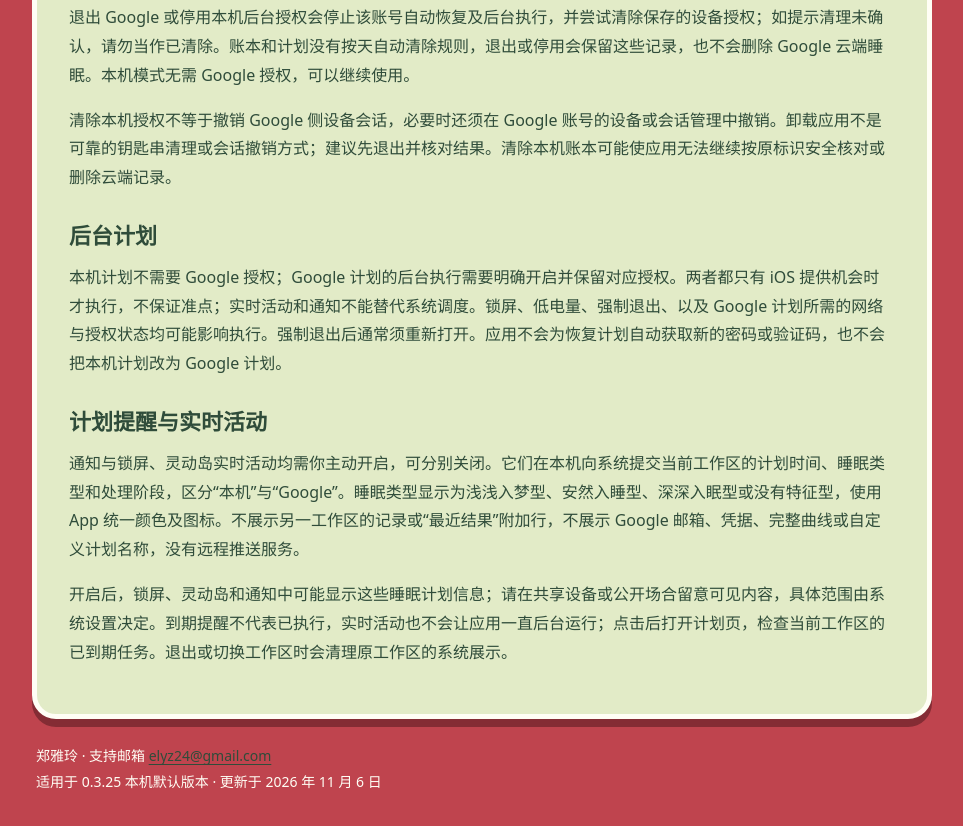
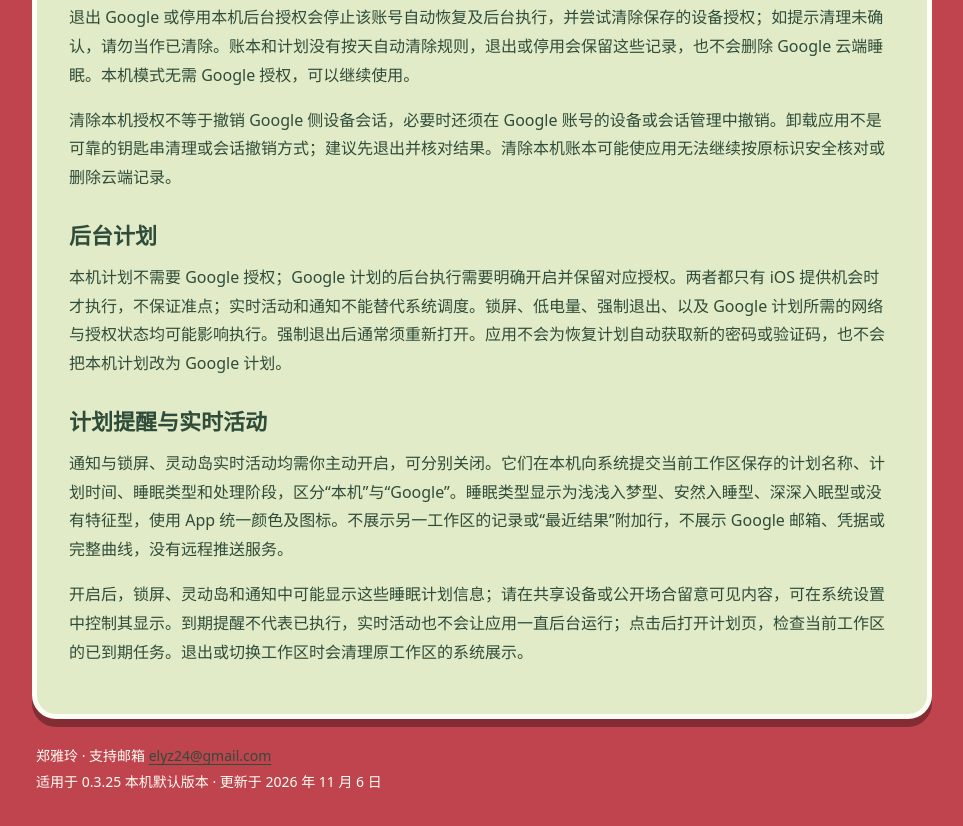
Before and after one commit to PokeSleepLab/ios-support, a plain HTML site: page privacy.html in a window 1280 px wide. Shown: the part 2017-2843 px from the top of the page, without its empty margins (158-1121 px from the left). Drawn offline with Linux system fonts and the light colour scheme.

Commit message:
docs: disclose saved plan names in system status

```diff
--- a/privacy.html
+++ b/privacy.html
@@ -30,8 +30,8 @@
 <h2>后台计划</h2>
 <p>本机计划不需要 Google 授权；Google 计划的后台执行需要明确开启并保留对应授权。两者都只有 iOS 提供机会时才执行，不保证准点；实时活动和通知不能替代系统调度。锁屏、低电量、强制退出、以及 Google 计划所需的网络与授权状态均可能影响执行。强制退出后通常须重新打开。应用不会为恢复计划自动获取新的密码或验证码，也不会把本机计划改为 Google 计划。</p>
 <h2>计划提醒与实时活动</h2>
-<p>通知与锁屏、灵动岛实时活动均需你主动开启，可分别关闭。它们在本机向系统提交当前工作区的计划时间、睡眠类型和处理阶段，区分“本机”与“Google”。睡眠类型显示为浅浅入梦型、安然入睡型、深深入眠型或没有特征型，使用 App 统一颜色及图标。不展示另一工作区的记录或“最近结果”附加行，不展示 Google 邮箱、凭据、完整曲线或自定义计划名称，没有远程推送服务。</p>
-<p>开启后，锁屏、灵动岛和通知中可能显示这些睡眠计划信息；请在共享设备或公开场合留意可见内容，具体范围由系统设置决定。到期提醒不代表已执行，实时活动也不会让应用一直后台运行；点击后打开计划页，检查当前工作区的已到期任务。退出或切换工作区时会清理原工作区的系统展示。</p>
+<p>通知与锁屏、灵动岛实时活动均需你主动开启，可分别关闭。它们在本机向系统提交当前工作区保存的计划名称、计划时间、睡眠类型和处理阶段，区分“本机”与“Google”。睡眠类型显示为浅浅入梦型、安然入睡型、深深入眠型或没有特征型，使用 App 统一颜色及图标。不展示另一工作区的记录或“最近结果”附加行，不展示 Google 邮箱、凭据或完整曲线，没有远程推送服务。</p>
+<p>开启后，锁屏、灵动岛和通知中可能显示这些睡眠计划信息；请在共享设备或公开场合留意可见内容，可在系统设置中控制其显示。到期提醒不代表已执行，实时活动也不会让应用一直后台运行；点击后打开计划页，检查当前工作区的已到期任务。退出或切换工作区时会清理原工作区的系统展示。</p>
 </main>
 <footer>郑雅玲 · 支持邮箱 <a class="contact" href="mailto:elyz24@gmail.com">elyz24@gmail.com</a><br>适用于 0.3.25 本机默认版本 · 更新于 2026 年 11 月 6 日</footer>
 </body>
```
